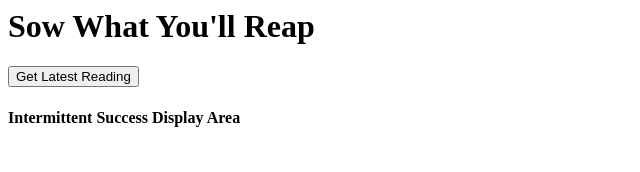
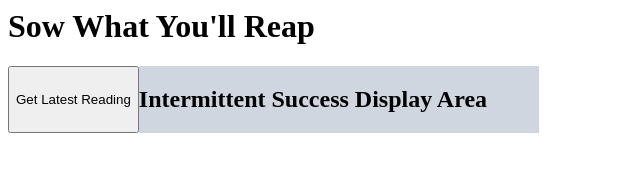
Before and after one commit to AGolumbovsky/plantarium, a website: page index.html in a window 1280 px wide. Shown: the whole page, without its empty margins (0-640 px from the left). Drawn offline with Linux system fonts and the light colour scheme.

Commit message:
added style.css and basic styling

```diff
--- a/index.html
+++ b/index.html
@@ -3,17 +3,24 @@
         <title>
             Now is Good Time to Plant
         </title>
+
+        <link rel="stylesheet" type="text/css" href="/public/style.css">
+
     </head>
 
     <body>
 
         <h1> Sow What You'll Reap</h1>
+        <div id="check-readings-div">
 
-        <button onclick="fetchLatestReading()">Get Latest Reading</button>
+            <button id="get-readings-btn" onclick="fetchLatestReading()">Get Latest Reading</button>
 
 
-        <div id="display-area">
-            <h4>Intermittent Success Display Area</h4>
+            <div id="display-area-div">
+
+                <h2>Intermittent Success Display Area</h2>
+
+            </div>
         </div>
 
         <script type="text/javascript" src="/public/app.js"></script>
--- a/public/app.js
+++ b/public/app.js
@@ -32,7 +32,7 @@ let fetchLatestReading = () => {
             var reading = JSON.stringify(data.reading);
             // var stuffObject = JSON.parse(reading);
 
-            var displayArea = document.getElementById("display-area");
+            var displayArea = document.getElementById("display-area-div");
             displayArea.innerHTML = `<h2>${reading}</h2>`;
 
 
--- /dev/null
+++ b/public/style.css
@@ -0,0 +1,20 @@
+#check-readings-div {
+    display: flex;
+    flex-direction: row;
+    /* justify-content: space-around; */
+    /* background-color: yellow; */
+}
+
+#get-readings-btn {
+    /* display:flex; */
+    /* flex-direction:column; */
+
+}
+
+
+#display-area-div {
+    /* display:flex;
+    flex-direction:column; */
+    background-color: #d0d6e0;
+    width: 400px;
+}
```
